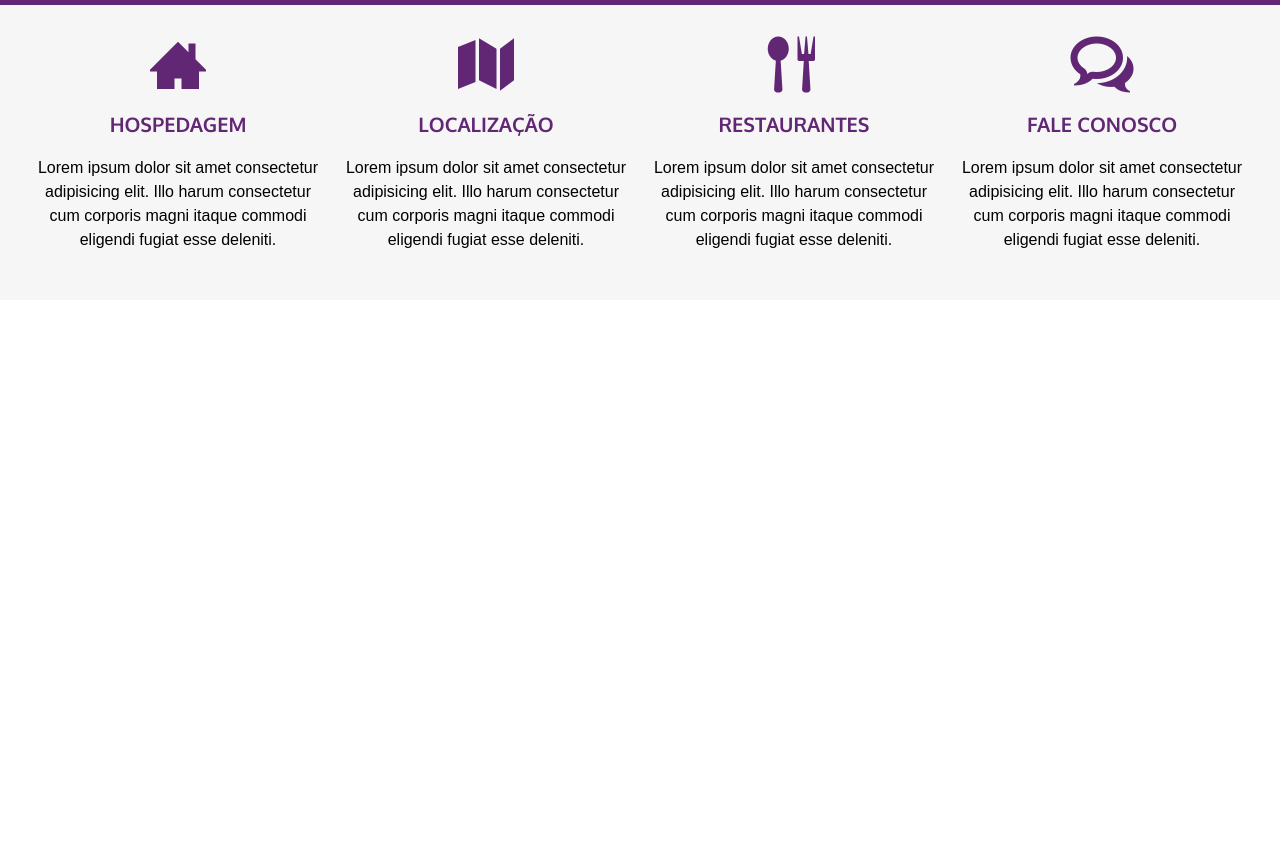
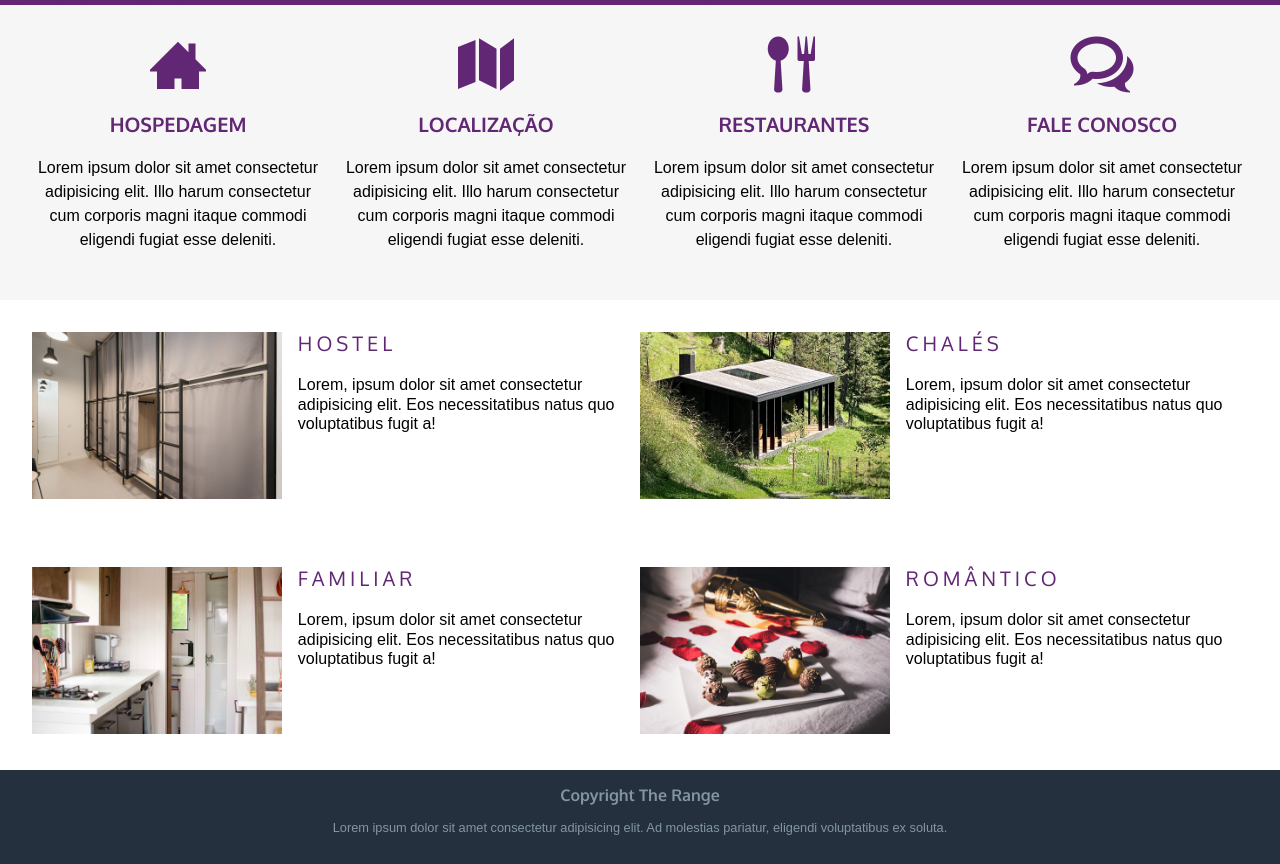
Before and after one commit to romulofh/angel-hosters, a plain HTML site: page index.html in a window 1280 px wide. Shown: the part 730-1594 px from the top of the page. Before the commit the page ends 1030 px from the top, so only its background shows below. Drawn offline with Linux system fonts and the light colour scheme; files whose address does not match are found by name.

Commit message:
Main e footer

```diff
--- a/css/style.css
+++ b/css/style.css
@@ -120,6 +120,66 @@ h1, h2, h3, h4 {
   width: 100%;
 }
 
+.mainContent {
+  padding: 2em;
+}
+
+.mainContent p {
+  line-height: 1.2;
+}
+
+.mainContent_title {
+  text-transform: uppercase;
+  color: var(--primary-color);
+  font-weight: normal;
+  letter-spacing: .2em;
+  font-size: 1.25em;
+}
+
+.mainContent .row {
+  row-gap: 4em;
+}
+
+.mainContent_img img{
+  width: 100%;
+}
+
+.mainContent_article {
+  container: main-content / inline-size;
+}
+
+.rodape {
+  text-align: center;
+  background-color: #25303e;
+  color: #83969f;
+  padding: 1em;
+}
+
+.rodape_title {
+  font-size: 1em;
+  margin-top: 0rem;
+}
+
+.rodape_text {
+  font-size: .8em;
+}
+
+@container main-content (min-width: 500px) {
+  .mainContent_container {
+    display: flex;
+    gap: var(--default-gap);
+  }
+
+  .mainContent_title {
+    margin-top: 0;
+  }
+
+  .mainContent_img img {
+    max-height: 382px;
+  }
+
+}
+
 /* md */
 @media screen and (min-width: 48.75em) {
   .cabecalho {
@@ -167,7 +227,6 @@ h1, h2, h3, h4 {
   .col-md-6 {
     width: calc(50% - var(--default-gap));
   }
-
 }
 
 /* lg */
@@ -214,4 +273,8 @@ h1, h2, h3, h4 {
   .col-xl-3 {
     width: calc(25% - var(--default-gap));
   }
+
+  .col-xl-6 {
+    width: calc(50% - var(--default-gap));
+  }
 }
--- a/index.html
+++ b/index.html
@@ -1,5 +1,6 @@
 <!DOCTYPE html>
 <html lang="pt-br">
+
 <head>
   <meta charset="UTF-8">
   <meta name="viewport" content="width=device-width, initial-scale=1.0">
@@ -8,6 +9,7 @@
   <link rel="stylesheet" href="./css/style.css">
   <title>Range Hotels</title>
 </head>
+
 <body>
   <header class="cabecalho">
     <img src="./images/logo_mob.svg" alt="Range Hotels Logo" class="cabecalho_logo">
@@ -18,14 +20,15 @@
       <a href="#" class="cabecalho_nav_link">Localização</a>
     </nav>
   </header>
-
+  <main>
     <section class="heroBanner">
       <div class="maxWidth">
         <div class="heroBanner_iconPlay">
           <img src="./images/icon_play.svg" alt="">
         </div>
         <h1 class="heroBanner_title">Descubra e surpreenda-se</h1>
-      <h2 class="heroBanner_subtitle">Lorem ipsum dolor sit amet consectetur adipisicing elit. Quos ad temporibus, blanditiis maxime iusto laudantium.</h2>
+        <h2 class="heroBanner_subtitle">Lorem ipsum dolor sit amet consectetur adipisicing elit. Quos ad temporibus,
+          blanditiis maxime iusto laudantium.</h2>
         <a href="#" class="heroBanner_btn">Descubra mais</a>
       </div>
     </section>
@@ -36,31 +39,99 @@
           <a href="#">
             <span class="icon-home3"></span>
             <h3 class="middleContent_title">Hospedagem</h3>
-          <p>Lorem ipsum dolor sit amet consectetur adipisicing elit. Illo harum consectetur cum corporis magni itaque commodi eligendi fugiat esse deleniti.</p>
+            <p>Lorem ipsum dolor sit amet consectetur adipisicing elit. Illo harum consectetur cum corporis magni itaque
+              commodi eligendi fugiat esse deleniti.</p>
           </a>
         </article>
         <article class="col col-sm-12 col-md-6 col-xl-3">
           <a href="#">
             <span class="icon-map"></span>
             <h3 class="middleContent_title">Localização</h3>
-          <p>Lorem ipsum dolor sit amet consectetur adipisicing elit. Illo harum consectetur cum corporis magni itaque commodi eligendi fugiat esse deleniti.</p>
+            <p>Lorem ipsum dolor sit amet consectetur adipisicing elit. Illo harum consectetur cum corporis magni itaque
+              commodi eligendi fugiat esse deleniti.</p>
           </a>
         </article>
         <article class="col col-sm-12 col-md-6 col-xl-3">
           <a href="#">
             <span class="icon-spoon-knife"></span>
             <h3 class="middleContent_title">Restaurantes</h3>
-          <p>Lorem ipsum dolor sit amet consectetur adipisicing elit. Illo harum consectetur cum corporis magni itaque commodi eligendi fugiat esse deleniti.</p>
+            <p>Lorem ipsum dolor sit amet consectetur adipisicing elit. Illo harum consectetur cum corporis magni itaque
+              commodi eligendi fugiat esse deleniti.</p>
           </a>
         </article>
         <article class="col col-sm-12 col-md-6 col-xl-3">
           <a href="#">
             <span class="icon-bubbles4"></span>
             <h3 class="middleContent_title">Fale conosco</h3>
-          <p>Lorem ipsum dolor sit amet consectetur adipisicing elit. Illo harum consectetur cum corporis magni itaque commodi eligendi fugiat esse deleniti.</p>
+            <p>Lorem ipsum dolor sit amet consectetur adipisicing elit. Illo harum consectetur cum corporis magni itaque
+              commodi eligendi fugiat esse deleniti.</p>
           </a>
         </article>
       </div>
     </section>
+
+    <section class="mainContent">
+      <div class="row maxWidth">
+        <article class="mainContent_article col-sm-12 col-xl-6">
+          <div class="mainContent_container">
+            <div class="mainContent_img">
+              <img src="./images/hostel.png" alt="Quarto do hostel">
+            </div>
+            <div class="mainContent_text">
+              <h3 class="mainContent_title">Hostel</h3>
+              <p>Lorem, ipsum dolor sit amet consectetur adipisicing elit. Eos necessitatibus natus quo voluptatibus
+                fugit a!</p>
+            </div>
+        </article>
+        <article class="mainContent_article col-sm-12 col-xl-6">
+          <div class="mainContent_container">
+            <div class="mainContent_img">
+              <img src="./images/chale.png" alt="Chalé">
+            </div>
+            <div class="mainContent_text">
+              <h3 class="mainContent_title">Chalés</h3>
+              <p>Lorem, ipsum dolor sit amet consectetur adipisicing elit. Eos necessitatibus natus quo voluptatibus
+                fugit
+                a!</p>
+            </div>
+          </div>
+        </article>
+        </article>
+        <article class="mainContent_article col-sm-12 col-xl-6">
+          <div class="mainContent_container">
+            <div class="mainContent_img">
+              <img src="./images/familiar.png" alt="Chalé">
+            </div>
+            <div class="mainContent_text">
+              <h3 class="mainContent_title">Familiar</h3>
+              <p>Lorem, ipsum dolor sit amet consectetur adipisicing elit. Eos necessitatibus natus quo voluptatibus
+                fugit
+                a!</p>
+            </div>
+          </div>
+        </article>
+        <article class="mainContent_article col-sm-12 col-xl-6">
+          <div class="mainContent_container">
+            <div class="mainContent_img">
+              <img src="./images/romantico.png" alt="Chalé">
+            </div>
+            <div class="mainContent_text">
+              <h3 class="mainContent_title">Romântico</h3>
+              <p>Lorem, ipsum dolor sit amet consectetur adipisicing elit. Eos necessitatibus natus quo voluptatibus
+                fugit
+                a!</p>
+            </div>
+          </div>
+        </article>
+      </div>
+    </section>
+
+    <footer class="rodape">
+      <h3 class="rodape_title">Copyright The Range</h3>
+      <p class="rodape_text">Lorem ipsum dolor sit amet consectetur adipisicing elit. Ad molestias pariatur, eligendi
+        voluptatibus ex soluta.</p>
+    </footer>
+  </main>
 </body>
+
 </html>
```
Lines whose indentation alone changed are shown as unchanged.
